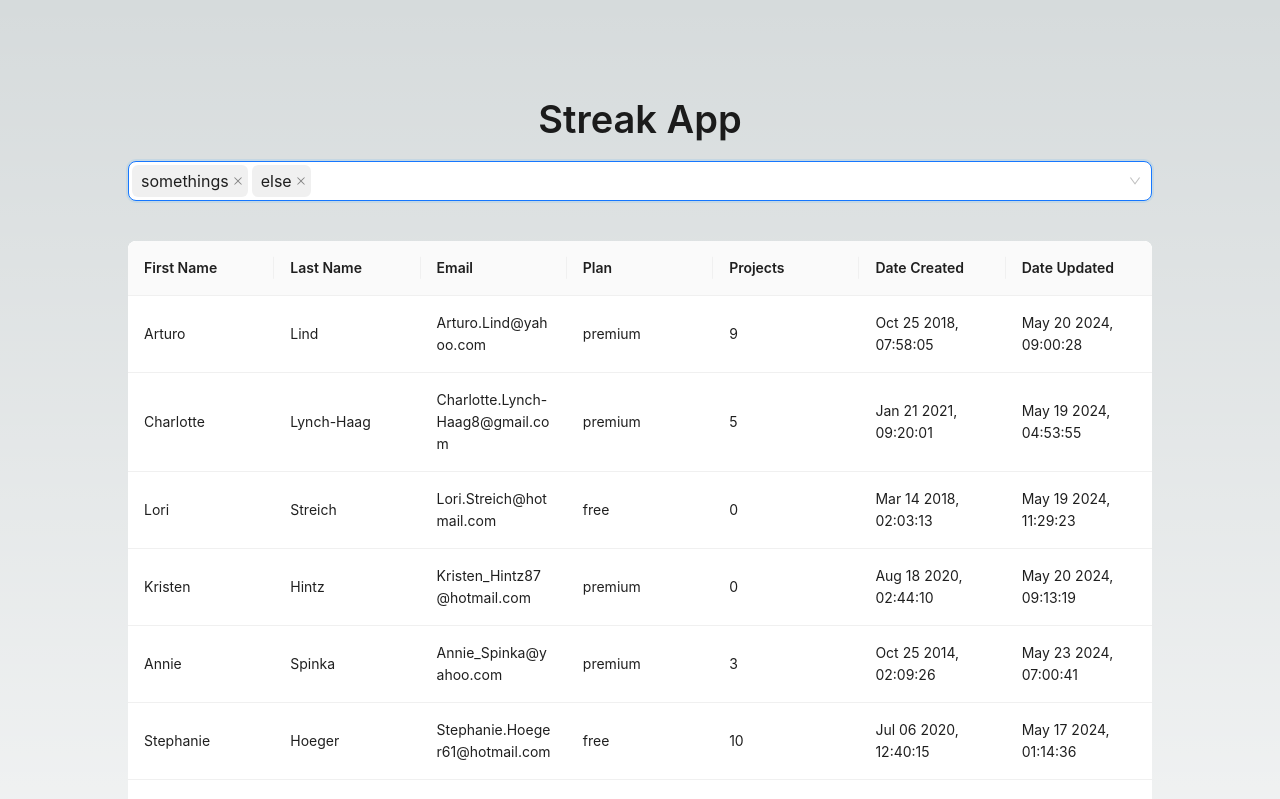
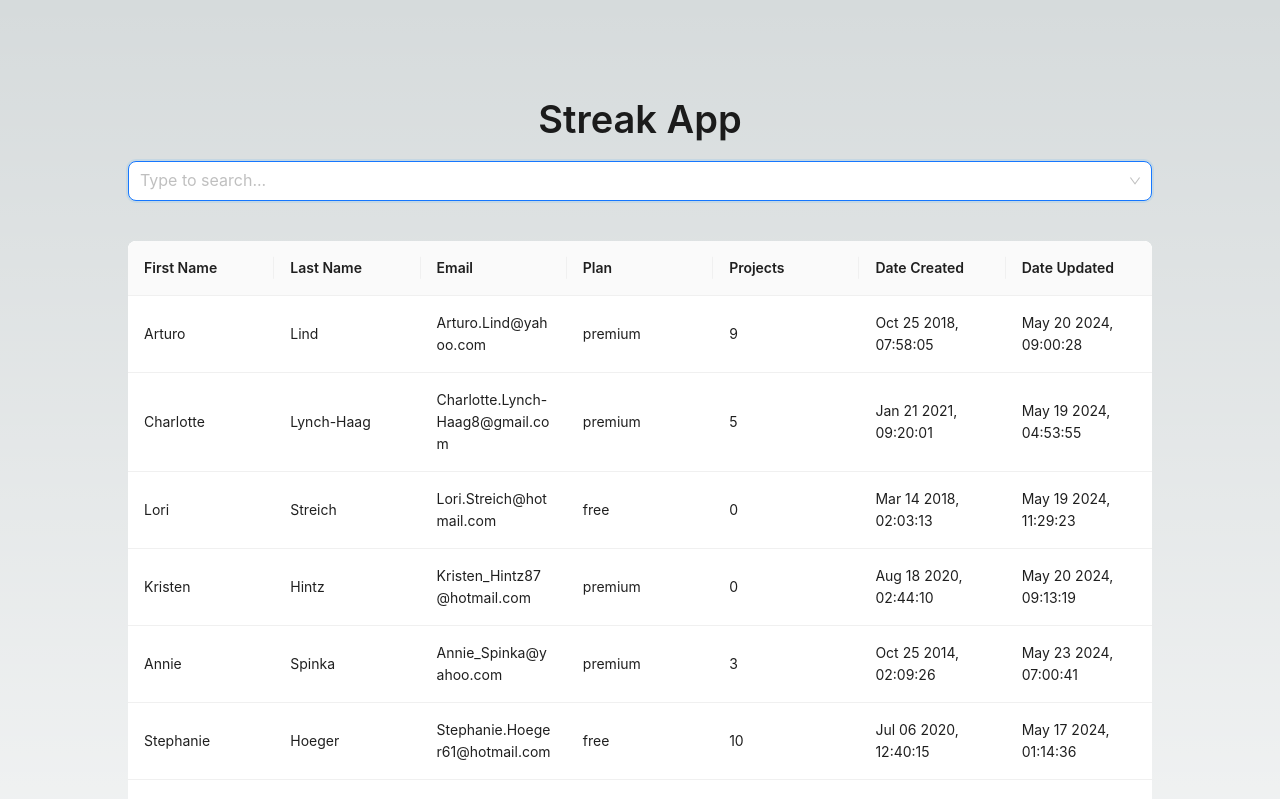
Before and after one commit to mohseenrm/streak-app, a Next.js app: page / in a window 1280 px wide. Shown: the top 799 px of the page. Built offline with nearby package versions, Linux system fonts and the light colour scheme.

Commit message:
[update] saving progress

```diff
--- a/app/components/QueryBar.tsx
+++ b/app/components/QueryBar.tsx
@@ -15,7 +15,8 @@ type QueryBarProps = {
   onSelect?: (value: any, option: OptionType) => void
   onChange?: (value: any, option: OptionType | Array<OptionType>) => void
   onFilter?: (value: any, option: any) => void
-  value?: OptionType[] | string | number | null
+  onInputKeyDown?: (e: React.KeyboardEvent<HTMLInputElement>) => void
+  value?: OptionType[] | string[] | string | number | null
 }
 
 export default function QueryBar(props: QueryBarProps) {
@@ -27,6 +28,7 @@ export default function QueryBar(props: QueryBarProps) {
       options={props.options}
       searchValue={props.searchValue}
       onChange={props.onChange}
+      onInputKeyDown={props.onInputKeyDown}
       // @ts-ignore
       filterOption={props.onFilter}
       size={"large"}
--- a/app/page.tsx
+++ b/app/page.tsx
@@ -29,10 +29,34 @@ export default function Home() {
       })),
     []
   )
+  const indexes = useMemo(() => {
+    const _indexes: Record<string, Set<any>> = {}
+    Object.keys(TableData[0]).map((field) => {
+      _indexes[field] = new Set()
+    })
+    TableData.map((row) => {
+      Object.entries(row).map(([key, value]) => {
+        _indexes[key].add(value)
+      })
+    })
+    const _friendlyIndexes: Record<string, any[]> = {}
+    Object.entries(_indexes).map(([key, value]) => {
+      const _value = Array.from(value)
+      if (typeof _value[0] === "number") {
+        _value.sort((a, b) => a - b)
+      } else {
+        _value.sort()
+      }
+      _friendlyIndexes[key] = _value
+    })
+    return _friendlyIndexes
+  }, [])
+  console.log("DEBUG indexes", indexes)
   const [currentOptions, setCurrentOptions] =
     useState<OptionType[]>(fieldOptions)
   const [queryField, setQueryField] = useState<Partial<QueryField>>({})
   const [searchValue, setSearchValue] = useState<string>("")
+  const [inputValue, setInputValue] = useState<string[]>([])
 
   const columns: TableColumnsType<any> = [
     { title: "First Name", dataIndex: "firstName", key: "firstName" },
@@ -64,27 +88,73 @@ export default function Home() {
         [option.step]: value,
       }))
       if (option.step === QueryStep.Operator) {
-        setSearchValue((prev) => `${prev} ${option.label}`)
+        if (inputValue.length > 0) {
+          const updatedInput = [...inputValue]
+          updatedInput[updatedInput.length - 1] =
+            `${updatedInput[updatedInput.length - 1]} ${option.label}`
+          setInputValue(updatedInput)
+        } else {
+          setInputValue([value])
+        }
       } else {
-        setSearchValue((prev) => `${prev} ${value}`)
+        if (inputValue.length > 0) {
+          const updatedInput = [...inputValue]
+          updatedInput[updatedInput.length - 1] =
+            `${updatedInput[updatedInput.length - 1]} ${value}`
+          setInputValue(updatedInput)
+        } else {
+          setInputValue([value])
+        }
       }
-      setCurrentOptions(operatorOptions)
+
+      if (option.step === QueryStep.Field) {
+        setCurrentOptions(operatorOptions)
+      } else if (option.step === QueryStep.Operator) {
+        console.log("DEBUG field: ", queryField.field)
+        const valueOptions = indexes[queryField.field as string].map(
+          (value: any) => ({
+            label: value,
+            value: value,
+            step: QueryStep.Value,
+          })
+        )
+        console.log("DEBUG valueOptions", valueOptions)
+        setCurrentOptions(valueOptions)
+      }
     }
   }
+  console.log("DEBUG inputValue", inputValue)
   const onChange = (value: any, option: OptionType | Array<OptionType>) => {
     console.log("DEBUG onChange value", value)
-    console.log("DEBUG onChange option", option)
+    console.log("DEBUG onChange option", JSON.stringify(option))
+    // setInputValue(value)
+    const isQueryFieldComplete =
+      queryField.hasOwnProperty(QueryStep.Field) &&
+      queryField.hasOwnProperty(QueryStep.Operator) &&
+      queryField.hasOwnProperty(QueryStep.Value)
+    if (isQueryFieldComplete) {
+      setInputValue((prev) => [...prev, value])
+      setQueryField({})
+      setSearchValue("")
+      setCurrentOptions(fieldOptions)
+    } else {
+      // setInputValue([option.value as string])
+      // setInputValue(value)
+    }
   }
   const onFilter = (value: any, option: OptionType) => {
-    console.log("DEBUG onFilter value", value)
-    console.log("DEBUG onFilter option", option)
-    const tokens = searchValue.split(" ").filter(Boolean)
-    console.log("DEBUG onFilter tokens", tokens)
+    const tokens = value.split(" ").filter(Boolean)
+    // console.log("DEBUG onFilter tokens", tokens)
     if (tokens.length > 1) {
       const lastToken = tokens.pop()
+      // @ts-ignore
       return option.label!.toLowerCase().includes(lastToken.toLowerCase())
     }
     return true
+  }
+
+  const onInputKeyDown = (e: React.KeyboardEvent<HTMLInputElement>) => {
+    console.log("DEBUG oninputKeyDown e", e)
   }
 
   return (
@@ -94,12 +164,16 @@ export default function Home() {
         <div className="mb-10 w-full">
           <QueryBar
             options={currentOptions}
-            searchValue={searchValue}
+            // searchValue={searchValue}
             onSelect={onSelect}
-            value={[
-              { label: "somethings", value: "somethings" },
-              { label: "else", value: "else" },
-            ]}
+            // onInputKeyDown={onInputKeyDown}
+            value={
+              //   [
+              //   { label: "somethings", value: "somethings" },
+              //   { label: "else", value: "else" },
+              // ]
+              inputValue
+            }
             onChange={onChange}
             onFilter={onFilter}
           />
```
